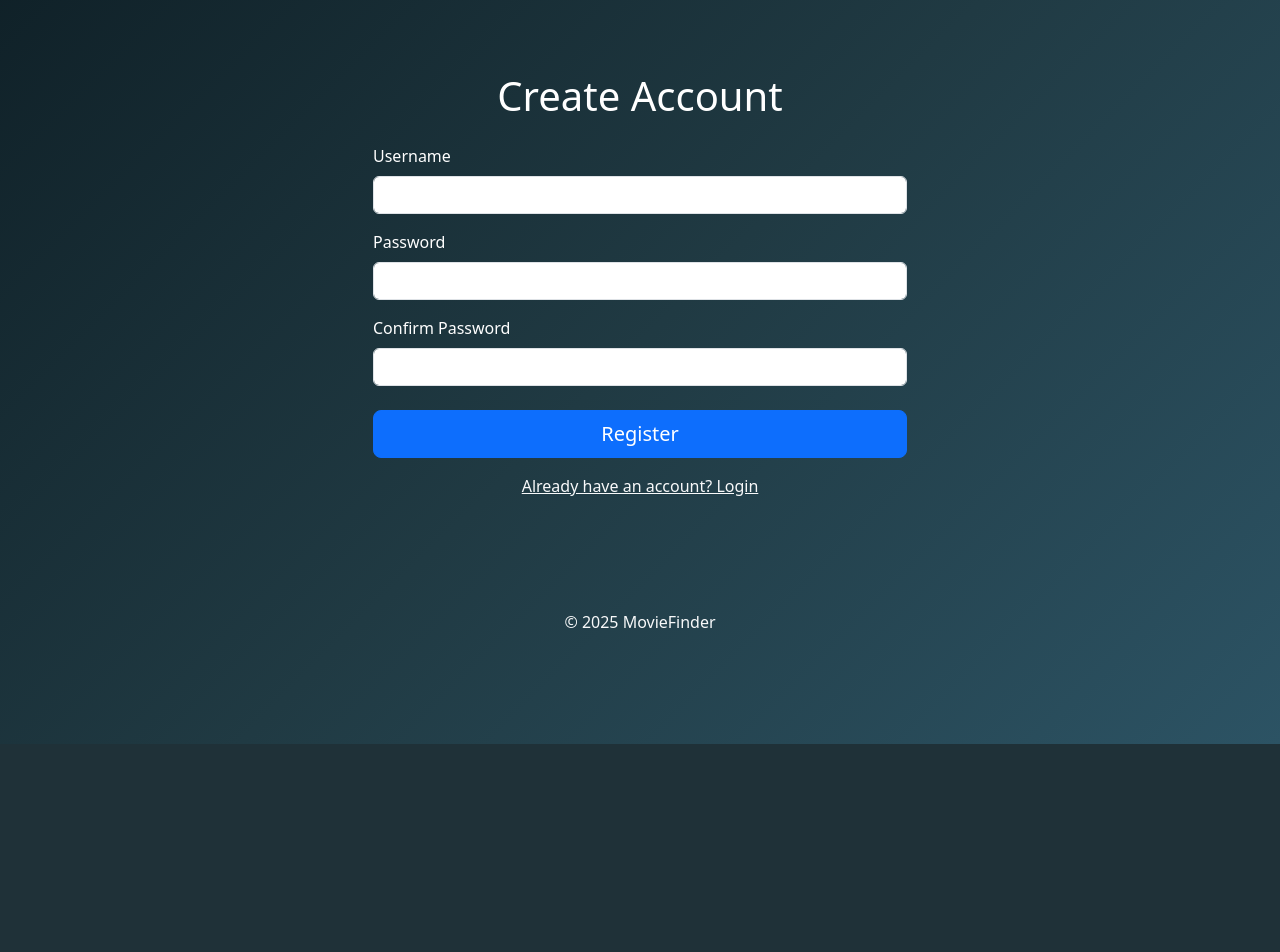
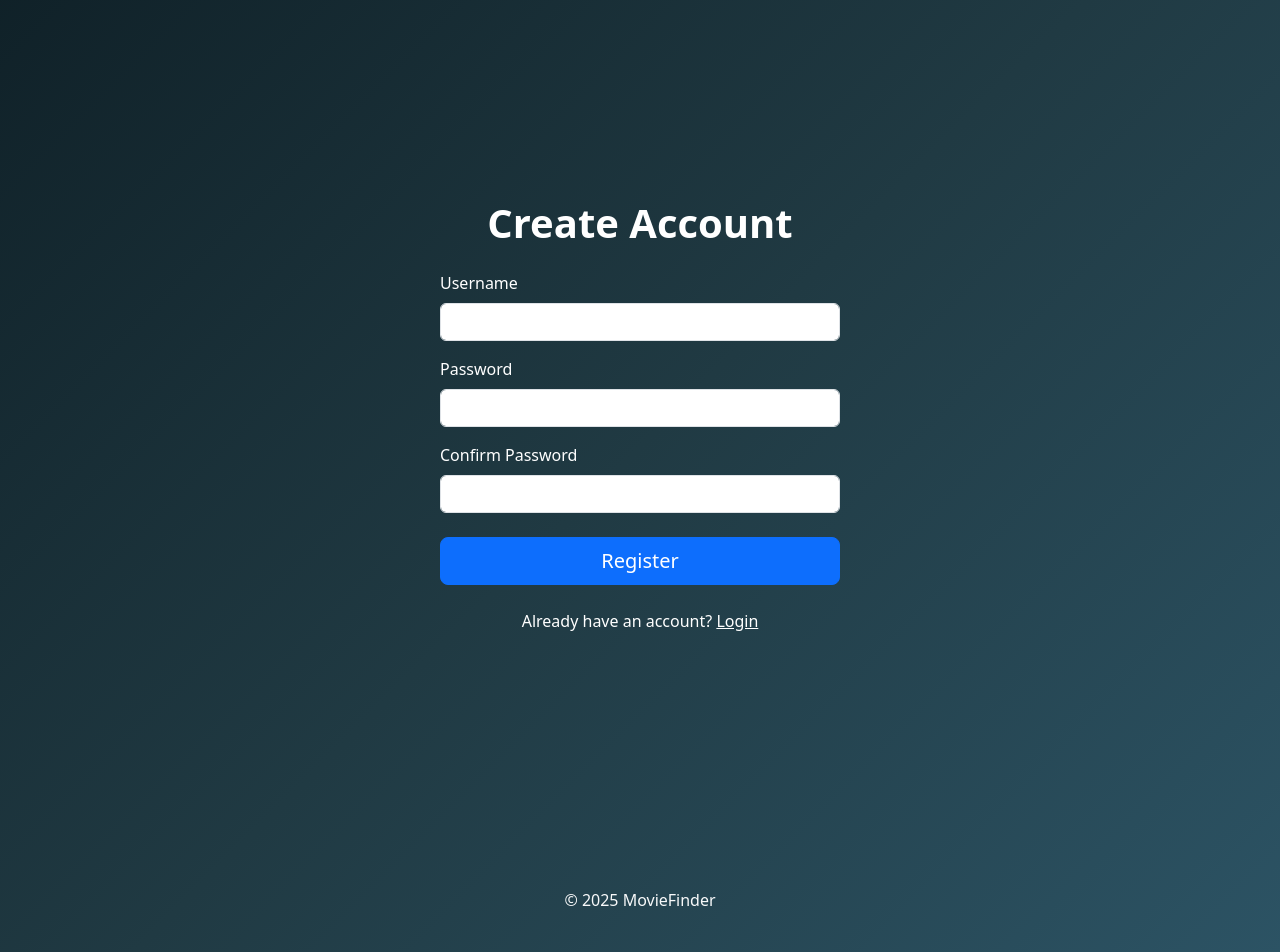
Before and after one commit to HelibenModi/Project, a PHP site: page /create in a window 1280 px wide. Shown: the part 56-1008 px from the top of the page. Before the commit the page ends 800 px from the top, so only its background shows below. Run offline with PHP 8.4, Linux system fonts and the light colour scheme; data that the repository does not hold is empty.

Commit message:
Some glitches fixed

```diff
--- a/app/controllers/create.php
+++ b/app/controllers/create.php
@@ -7,9 +7,9 @@ class Create extends Controller {
     }
 
     public function register() {
-        //session_start();
+        if ($_SERVER['REQUEST_METHOD'] === 'POST') {
+            session_start();
 
-        if ($_SERVER['REQUEST_METHOD'] === 'POST') {
             $username = trim($_POST['username']);
             $password = $_POST['password'];
             $confirm_password = $_POST['confirm_password'];
@@ -26,6 +26,13 @@ class Create extends Controller {
                 exit;
             }
 
+            // Password strength validation in PHP (server-side)
+            if (!preg_match('/^(?=.*\d)(?=.*[a-z])(?=.*[A-Z]).{8,}$/', $password)) {
+                $_SESSION['error'] = "Password must contain uppercase, lowercase, number and be at least 8 characters long.";
+                header('Location: /create/index');
+                exit;
+            }
+
             $user = $this->model('User');
             if ($user->userExists($username)) {
                 $_SESSION['error'] = "Username already taken.";
@@ -34,10 +41,9 @@ class Create extends Controller {
             }
 
             $user->register($username, $password);
-            $_SESSION['success'] = "Account created successfully. You can now log in.";
+            $_SESSION['success'] = "Account created successfully. Please log in.";
             header('Location: /login/index');
             exit;
         }
     }
 }
-?>
--- a/app/views/create/index.php
+++ b/app/views/create/index.php
@@ -1,8 +1,15 @@
 <?php require 'app/views/templates/headerPublic.php'; ?>
-<main class="container py-5">
-    <div class="row justify-content-center">
-        <div class="col-md-6">
-            <h1 class="text-center mb-4 text-white">Create Account</h1>
+<style>
+    body {
+        background: linear-gradient(135deg, #0f2027, #203a43, #2c5364);
+        min-height: 100vh;
+        color: #fff;
+    }
+</style>
+
+<main class="d-flex align-items-center justify-content-center vh-100">
+    <div class="w-100" style="max-width: 400px;">
+        <h1 class="text-center mb-4 fw-bold">Create Account</h1>
 
         <?php if (isset($_SESSION['error'])): ?>
             <div class="alert alert-danger alert-dismissible fade show" role="alert">
@@ -20,54 +27,27 @@
             <?php unset($_SESSION['success']); ?>
         <?php endif; ?>
 
-            <form action="/create/register" method="post" class="needs-validation" novalidate>
+        <form action="/create/register" method="post">
             <div class="mb-3">
-                    <label for="username" class="form-label text-white">Username</label>
+                <label for="username" class="form-label">Username</label>
                 <input type="text" class="form-control" id="username" name="username" required>
-                    <div class="invalid-feedback">Please enter a username.</div>
             </div>
 
             <div class="mb-3">
-                    <label for="password" class="form-label text-white">Password</label>
-                    <input type="password" class="form-control" id="password" name="password"
-                        pattern="(?=.*\d)(?=.*[a-z])(?=.*[A-Z]).{8,}"
-                        title="Must contain an uppercase, lowercase, number and be at least 8 characters long" required>
-                    <div class="invalid-feedback">Password must contain uppercase, lowercase, number and at least 8 characters.</div>
+                <label for="password" class="form-label">Password</label>
+                <input type="password" class="form-control" id="password" name="password" required>
             </div>
 
             <div class="mb-4">
-                    <label for="confirm_password" class="form-label text-white">Confirm Password</label>
+                <label for="confirm_password" class="form-label">Confirm Password</label>
                 <input type="password" class="form-control" id="confirm_password" name="confirm_password" required>
-                    <div class="invalid-feedback">Please confirm your password.</div>
             </div>
 
-                <div class="d-grid">
-                    <button type="submit" class="btn btn-primary btn-lg">Register</button>
-                </div>
+            <button type="submit" class="btn btn-primary w-100 btn-lg">Register</button>
         </form>
 
-            <div class="mt-3 text-center">
-                <a href="/login" class="link-light">Already have an account? Login</a>
-            </div>
-        </div>
+        <p class="mt-4 text-center">Already have an account? <a href="/login/index" class="text-white text-decoration-underline">Login</a></p>
     </div>
 </main>
 
-<script>
-// Bootstrap form validation
-(() => {
-    'use strict';
-    const forms = document.querySelectorAll('.needs-validation');
-    Array.from(forms).forEach(form => {
-        form.addEventListener('submit', event => {
-            if (!form.checkValidity()) {
-                event.preventDefault();
-                event.stopPropagation();
-            }
-            form.classList.add('was-validated');
-        }, false);
-    });
-})();
-</script>
-
 <?php require 'app/views/templates/footer.php'; ?>
```
Lines whose indentation alone changed are shown as unchanged.
